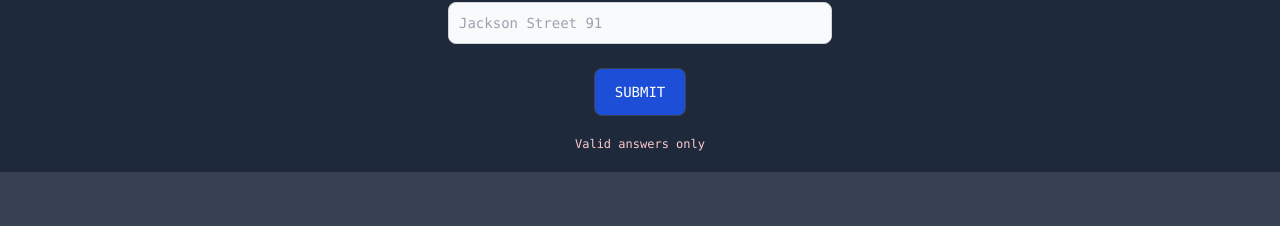
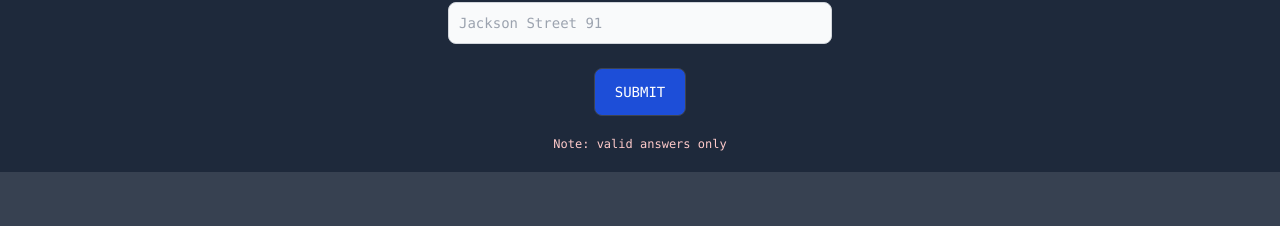
Before and after one commit to ryanpratama14/faotech-form-app, a React (Create React App) app: page / in a window 1280 px wide. Shown: the part 774-1000 px from the top of the page. Built offline with nearby package versions, Linux system fonts and the light colour scheme.

Commit message:
maxlength input

```diff
--- a/src/App.js
+++ b/src/App.js
@@ -8,7 +8,7 @@ import Footer from "./Footer";
 import Testimonial from "./Testimonial";
 
 function App() {
-  const [word, setWord] = useState("Valid answers only");
+  const [word, setWord] = useState("Note: valid answers only");
   const [fName, setFName] = useState("");
   const [lName, setLName] = useState("");
   const [telephoneNum, setTelephoneNum] = useState("");
@@ -47,7 +47,7 @@ function App() {
       isFilledAll.current = true;
       // console.log("KEISI SEMUA MANTAPPU JIWA");
     } else {
-      setWord("Valid answers only");
+      setWord("Note: valid answers only");
       isFilledAll.current = false;
       // console.log("ISI SEMUA DONG");
     }
@@ -94,6 +94,7 @@ function App() {
                 class="bg-gray-50 border border-gray-300 text-gray-900 text-sm rounded-lg focus:ring-blue-500 focus:border-blue-500 block w-full p-2.5 dark:bg-gray-700 dark:border-gray-600 dark:placeholder-gray-400 dark:text-white dark:focus:ring-blue-500 dark:focus:border-blue-500"
                 placeholder="Ryan"
                 required
+                maxLength={20}
                 onChange={(e) => setFName(e.target.value)}
               />
             </div>
@@ -105,6 +106,7 @@ function App() {
                 class="bg-gray-50 border border-gray-300 text-gray-900 text-sm rounded-lg focus:ring-blue-500 focus:border-blue-500 block w-full p-2.5 dark:bg-gray-700 dark:border-gray-600 dark:placeholder-gray-400 dark:text-white dark:focus:ring-blue-500 dark:focus:border-blue-500"
                 placeholder="Pratama"
                 required
+                maxLength={20}
                 onChange={(e) => setLName(e.target.value)}
               />
             </div>
@@ -116,6 +118,7 @@ function App() {
                 class="bg-gray-50 border border-gray-300 text-gray-900 text-sm rounded-lg focus:ring-blue-500 focus:border-blue-500 block w-full p-2.5 dark:bg-gray-700 dark:border-gray-600 dark:placeholder-gray-400 dark:text-white dark:focus:ring-blue-500 dark:focus:border-blue-500"
                 placeholder="18+ only"
                 required
+                maxLength={2}
                 onChange={(e) => setAge(e.target.value)}
               />
             </div>
@@ -127,6 +130,7 @@ function App() {
                 class="bg-gray-50 border border-gray-300 text-gray-900 text-sm rounded-lg focus:ring-blue-500 focus:border-blue-500 block w-full p-2.5 dark:bg-gray-700 dark:border-gray-600 dark:placeholder-gray-400 dark:text-white dark:focus:ring-blue-500 dark:focus:border-blue-500"
                 placeholder="8 996 100 52 02"
                 required
+                maxLength={16}
                 onChange={(e) => setTelephoneNum(e.target.value)}
               />
             </div>
@@ -139,6 +143,7 @@ function App() {
               class="bg-gray-50 border border-gray-300 text-gray-900 text-sm rounded-lg focus:ring-blue-500 focus:border-blue-500 block w-full p-2.5 dark:bg-gray-700 dark:border-gray-600 dark:placeholder-gray-400 dark:text-white dark:focus:ring-blue-500 dark:focus:border-blue-500"
               placeholder="@ryanpratama14"
               required
+              maxLength={30}
               onChange={(e) => setInstagram(e.target.value)}
             />
           </div>
@@ -147,6 +152,7 @@ function App() {
               Email address
             </label>
             <input
+              maxLength={30}
               class="bg-gray-50 border border-gray-300 text-gray-900 text-sm rounded-lg focus:ring-blue-500 focus:border-blue-500 block w-full p-2.5 dark:bg-gray-700 dark:border-gray-600 dark:placeholder-gray-400 dark:text-white dark:focus:ring-blue-500 dark:focus:border-blue-500"
               placeholder="partnership@faotech.com"
               required
@@ -185,6 +191,7 @@ function App() {
               Address
             </label>
             <input
+              maxLength={50}
               class="bg-gray-50 border border-gray-300 text-gray-900 text-sm rounded-lg focus:ring-blue-500 focus:border-blue-500 block w-full p-2.5 dark:bg-gray-700 dark:border-gray-600 dark:placeholder-gray-400 dark:text-white dark:focus:ring-blue-500 dark:focus:border-blue-500"
               placeholder="Jackson Street 91"
               required
```
